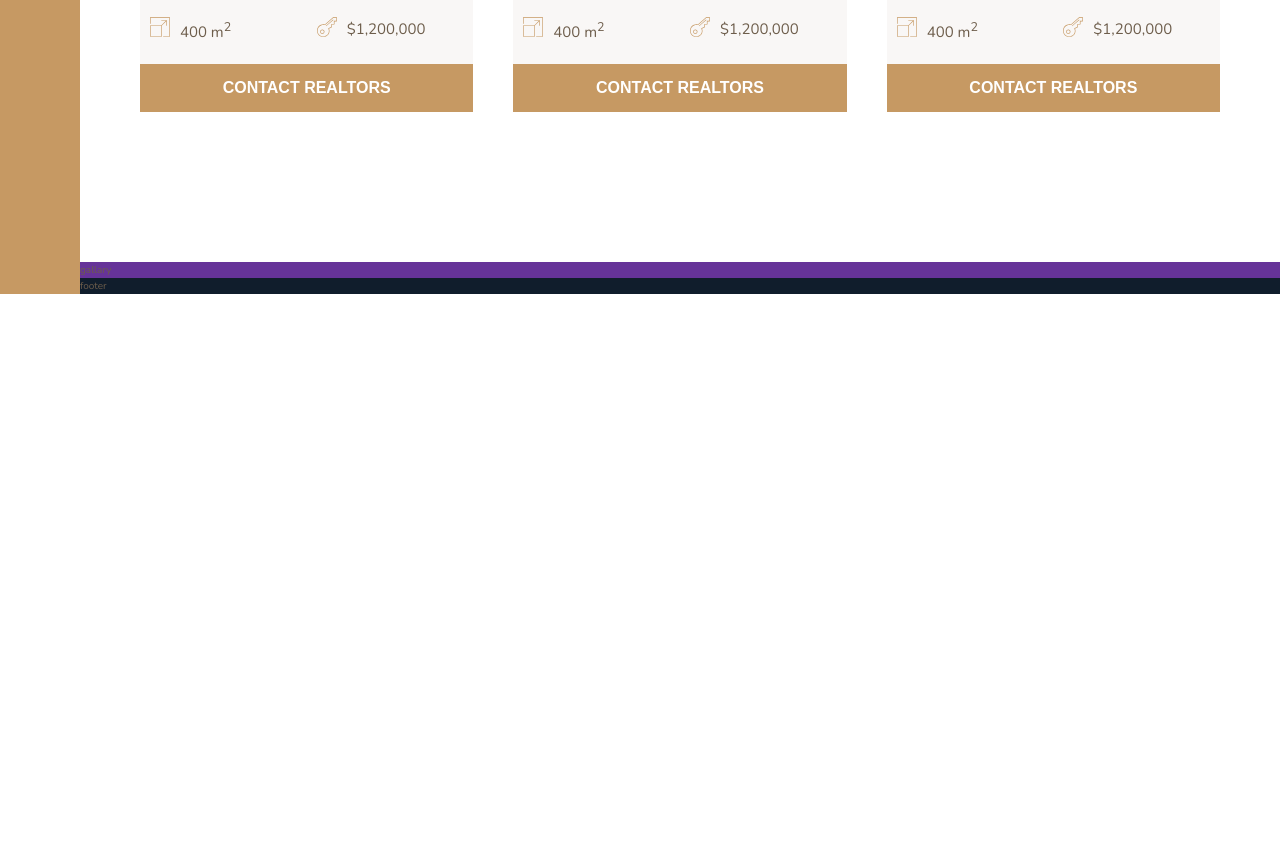
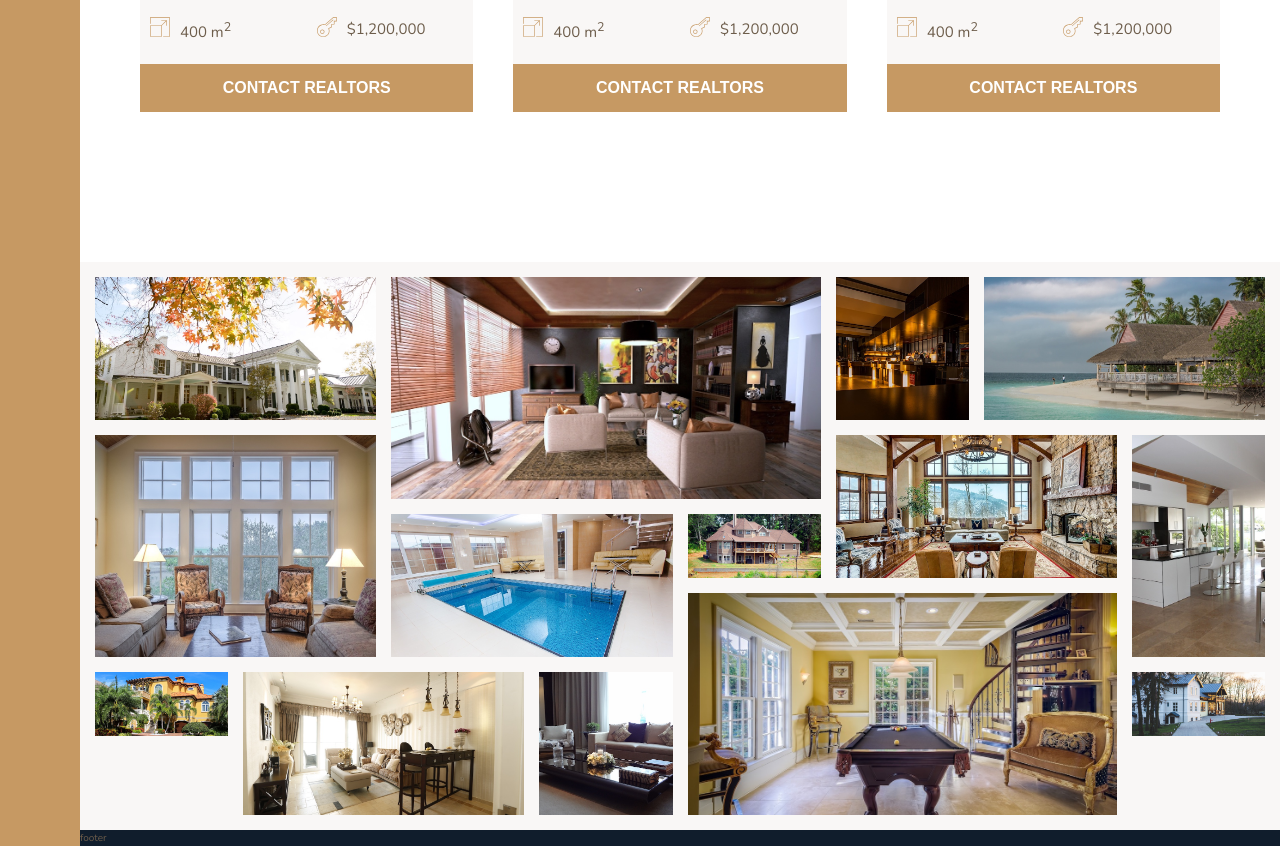
Before and after one commit to salmayaser/Nexter, a website: page index.html in a window 1280 px wide. Shown: the part 2589-3435 px from the top of the page. Before the commit the page ends 2883 px from the top, so only its background shows below. Drawn offline with nearby package versions, Linux system fonts and the light colour scheme.

Commit message:
building grid

```diff
--- a/index.html
+++ b/index.html
@@ -290,7 +290,50 @@
         <button class="btn">Contact realtors</button>
       </div>
     </div>
-    <div class="gallary">gallary</div>
+    <div class="gallary">
+      <figure class="gallary__item gallary__1">
+        <img src="./img/gal-1.jpeg" />
+      </figure>
+      <figure class="gallary__item gallary__2">
+        <img src="./img/gal-2.jpeg" />
+      </figure>
+      <figure class="gallary__item gallary__3">
+        <img src="./img/gal-3.jpeg" />
+      </figure>
+      <figure class="gallary__item gallary__4">
+        <img src="./img/gal-4.jpeg" />
+      </figure>
+      <figure class="gallary__item gallary__5">
+        <img src="./img/gal-5.jpeg" />
+      </figure>
+      <figure class="gallary__item gallary__6">
+        <img src="./img/gal-6.jpeg" />
+      </figure>
+      <figure class="gallary__item gallary__7">
+        <img src="./img/gal-7.jpeg" />
+      </figure>
+      <figure class="gallary__item gallary__8">
+        <img src="./img/gal-8.jpeg" />
+      </figure>
+      <figure class="gallary__item gallary__9">
+        <img src="./img/gal-9.jpeg" />
+      </figure>
+      <figure class="gallary__item gallary__10">
+        <img src="./img/gal-10.jpeg" />
+      </figure>
+      <figure class="gallary__item gallary__11">
+        <img src="./img/gal-11.jpeg" />
+      </figure>
+      <figure class="gallary__item gallary__12">
+        <img src="./img/gal-12.jpeg" />
+      </figure>
+      <figure class="gallary__item gallary__13">
+        <img src="./img/gal-13.jpeg" />
+      </figure>
+      <figure class="gallary__item gallary__14">
+        <img src="./img/gal-14.jpeg" />
+      </figure>
+    </div>
     <div class="footer">footer</div>
   </body>
 </html>
--- a/sass/_gallery.scss
+++ b/sass/_gallery.scss
@@ -1,4 +1,74 @@
 .gallary {
-  background-color: rebeccapurple;
+  background-color: $color-grey-light-1;
   grid-column: full-start / full-end;
+  display: grid;
+  grid-template-columns: repeat(8, 1fr);
+  grid-template-rows: repeat(7, 5vw);
+  gap: 1.5rem;
+  padding: 1.5rem;
+
+  &__item {
+  }
+
+  img {
+    width: 100%;
+    height: 100%;
+    object-fit: cover;
+    display: block;
+  }
+
+  &__1 {
+    grid-column: 1 / span 2;
+    grid-row: 1 / span 2;
+  }
+
+  &__2 {
+    grid-column: 3 / span 3;
+    grid-row: 1 / span 3;
+  }
+  &__3 {
+    grid-row: 1 / span 2;
+  }
+  &__4 {
+    grid-column: 7 /-1;
+    grid-row: 1 / span 2;
+  }
+  &__5 {
+    grid-column: 1 / span 2;
+    grid-row: 3 / span 3;
+  }
+  &__6 {
+    grid-column: 3 / span 2;
+    grid-row: 4 / span 2;
+  }
+  &__7 {
+    grid-column: 5 / 6;
+    grid-row: 4 / 5;
+  }
+  &__8 {
+    grid-column: 6 / span 2;
+    grid-row: 3 / 5;
+  }
+  &__9 {
+    grid-row: 3 / 6;
+  }
+  &__10 {
+    grid-column: 1;
+    grid-row: 6 / 7;
+  }
+  &__11 {
+    grid-column: 2 / 4;
+    grid-row: 6 / 8;
+  }
+  &__12 {
+    grid-column: 4;
+    grid-row: 6 / 8;
+  }
+  &__13 {
+    grid-column: 5/ 8;
+    grid-row: 5 / -1;
+  }
+  &__14 {
+    grid-column: 8 / -1;
+  }
 }
```
Also changed, not shown: css/styles.css, 1 other file.
